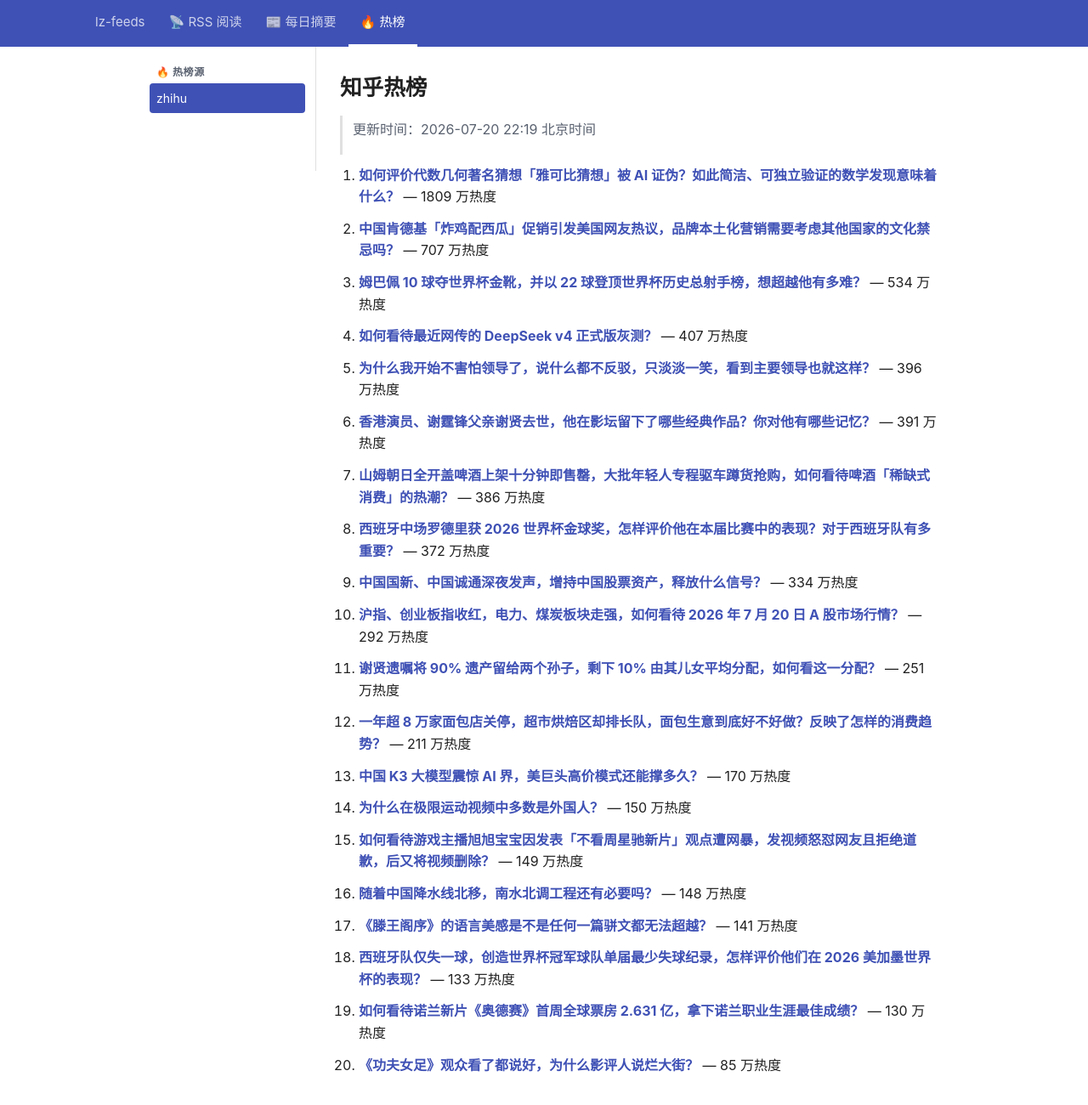
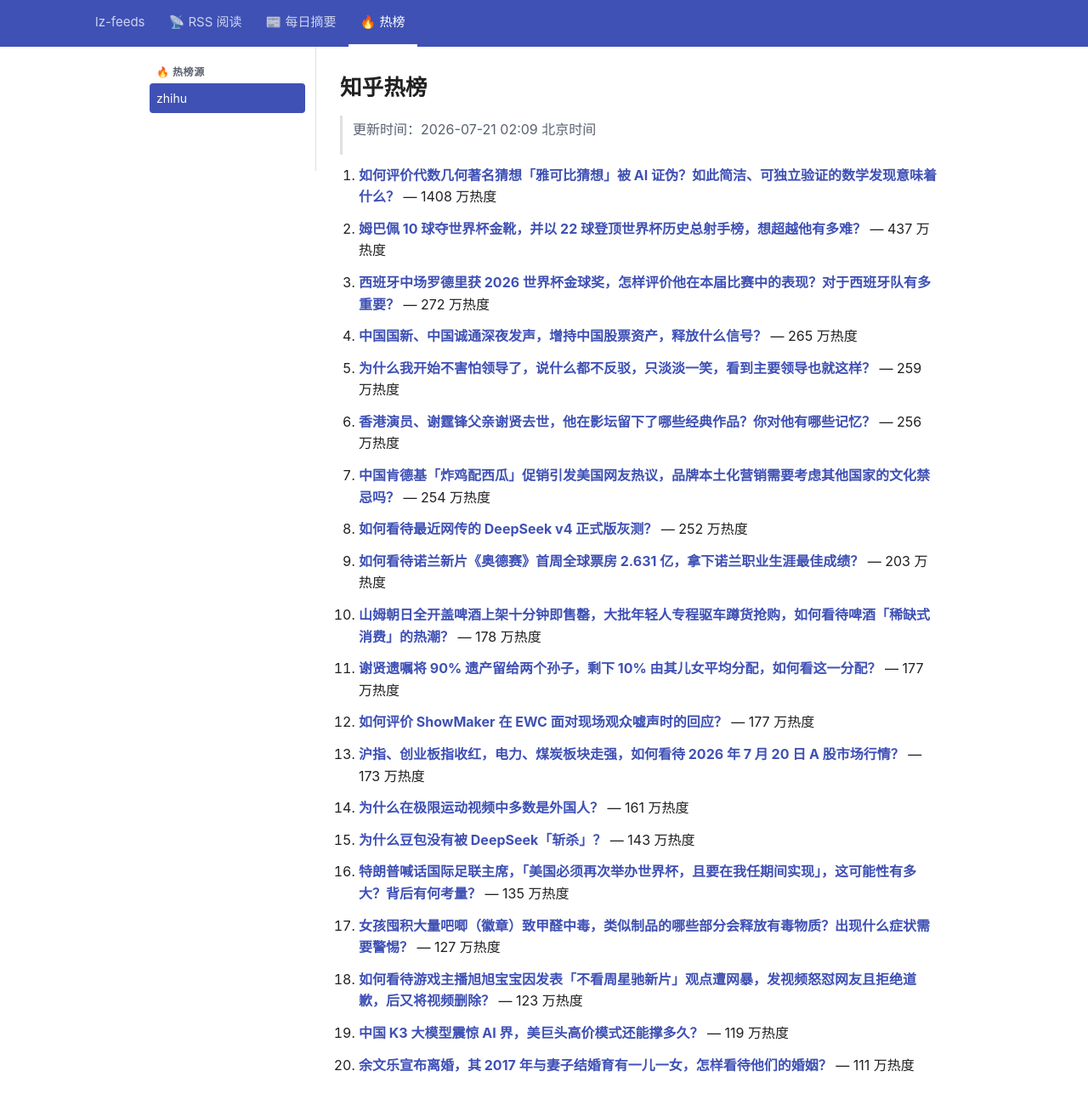
Before and after one commit to lizhang0101/lz-feeds, a Jekyll site: the page built from _hotlist/zhihu.md, in a window 1280 px wide and 1330 px high. Shown: the top 1300 px of the window at 85% size. Built offline with Jekyll 4.4.1, drawn with Linux system fonts in a browser that asks for light colours.

Commit message:
hotlist: 2026-07-20T18:09Z

```diff
--- a/_hotlist/zhihu.md
+++ b/_hotlist/zhihu.md
@@ -1,48 +1,48 @@
 ---
-updated: 2026-07-20 22:19 北京时间
+updated: 2026-07-21 02:09 北京时间
 count: 20
 ---
 
 # 知乎热榜
 
-> 更新时间：2026-07-20 22:19 北京时间
+> 更新时间：2026-07-21 02:09 北京时间
 
-1. **[如何评价代数几何著名猜想「雅可比猜想」被 AI 证伪？如此简洁、可独立验证的数学发现意味着什么？](https://www.zhihu.com/question/2062518030224061737)** — 1809 万热度
+1. **[如何评价代数几何著名猜想「雅可比猜想」被 AI 证伪？如此简洁、可独立验证的数学发现意味着什么？](https://www.zhihu.com/question/2062518030224061737)** — 1408 万热度
 
-2. **[中国肯德基「炸鸡配西瓜」促销引发美国网友热议，品牌本土化营销需要考虑其他国家的文化禁忌吗？](https://www.zhihu.com/question/2062469683769336787)** — 707 万热度
+2. **[姆巴佩 10 球夺世界杯金靴，并以 22 球登顶世界杯历史总射手榜，想超越他有多难？](https://www.zhihu.com/question/2062431941387710588)** — 437 万热度
 
-3. **[姆巴佩 10 球夺世界杯金靴，并以 22 球登顶世界杯历史总射手榜，想超越他有多难？](https://www.zhihu.com/question/2062431941387710588)** — 534 万热度
+3. **[西班牙中场罗德里获 2026 世界杯金球奖，怎样评价他在本届比赛中的表现？对于西班牙队有多重要？](https://www.zhihu.com/question/2062428579145540871)** — 272 万热度
 
-4. **[如何看待最近网传的 DeepSeek v4 正式版灰测？](https://www.zhihu.com/question/2059057378591613636)** — 407 万热度
+4. **[中国国新、中国诚通深夜发声，增持中国股票资产，释放什么信号？](https://www.zhihu.com/question/2062331320521450737)** — 265 万热度
 
-5. **[为什么我开始不害怕领导了，说什么都不反驳，只淡淡一笑，看到主要领导也就这样？](https://www.zhihu.com/question/4714962638)** — 396 万热度
+5. **[为什么我开始不害怕领导了，说什么都不反驳，只淡淡一笑，看到主要领导也就这样？](https://www.zhihu.com/question/4714962638)** — 259 万热度
 
-6. **[香港演员、谢霆锋父亲谢贤去世，他在影坛留下了哪些经典作品？你对他有哪些记忆？](https://www.zhihu.com/question/2062563035739156529)** — 391 万热度
+6. **[香港演员、谢霆锋父亲谢贤去世，他在影坛留下了哪些经典作品？你对他有哪些记忆？](https://www.zhihu.com/question/2062563035739156529)** — 256 万热度
 
-7. **[山姆朝日全开盖啤酒上架十分钟即售罄，大批年轻人专程驱车蹲货抢购，如何看待啤酒「稀缺式消费」的热潮？](https://www.zhihu.com/question/2061761575296546408)** — 386 万热度
+7. **[中国肯德基「炸鸡配西瓜」促销引发美国网友热议，品牌本土化营销需要考虑其他国家的文化禁忌吗？](https://www.zhihu.com/question/2062469683769336787)** — 254 万热度
 
-8. **[西班牙中场罗德里获 2026 世界杯金球奖，怎样评价他在本届比赛中的表现？对于西班牙队有多重要？](https://www.zhihu.com/question/2062428579145540871)** — 372 万热度
+8. **[如何看待最近网传的 DeepSeek v4 正式版灰测？](https://www.zhihu.com/question/2059057378591613636)** — 252 万热度
 
-9. **[中国国新、中国诚通深夜发声，增持中国股票资产，释放什么信号？](https://www.zhihu.com/question/2062331320521450737)** — 334 万热度
+9. **[如何看待诺兰新片《奥德赛》首周全球票房 2.631 亿，拿下诺兰职业生涯最佳成绩？](https://www.zhihu.com/question/2062461673827480992)** — 203 万热度
 
-10. **[沪指、创业板指收红，电力、煤炭板块走强，如何看待 2026 年 7 月 20 日 A 股市场行情？](https://www.zhihu.com/question/2062469292113891730)** — 292 万热度
+10. **[山姆朝日全开盖啤酒上架十分钟即售罄，大批年轻人专程驱车蹲货抢购，如何看待啤酒「稀缺式消费」的热潮？](https://www.zhihu.com/question/2061761575296546408)** — 178 万热度
 
-11. **[谢贤遗嘱将 90% 遗产留给两个孙子，剩下 10% 由其儿女平均分配，如何看这一分配？](https://www.zhihu.com/question/2062582137845278413)** — 251 万热度
+11. **[谢贤遗嘱将 90% 遗产留给两个孙子，剩下 10% 由其儿女平均分配，如何看这一分配？](https://www.zhihu.com/question/2062582137845278413)** — 177 万热度
 
-12. **[一年超 8 万家面包店关停，超市烘焙区却排长队，面包生意到底好不好做？反映了怎样的消费趋势？](https://www.zhihu.com/question/2062293737414160723)** — 211 万热度
+12. **[如何评价 ShowMaker 在 EWC 面对现场观众嘘声时的回应？](https://www.zhihu.com/question/2062508338517169153)** — 177 万热度
 
-13. **[中国 K3 大模型震惊 AI 界，美巨头高价模式还能撑多久？](https://www.zhihu.com/question/2061405940272960418)** — 170 万热度
+13. **[沪指、创业板指收红，电力、煤炭板块走强，如何看待 2026 年 7 月 20 日 A 股市场行情？](https://www.zhihu.com/question/2062469292113891730)** — 173 万热度
 
-14. **[为什么在极限运动视频中多数是外国人？](https://www.zhihu.com/question/37668903)** — 150 万热度
+14. **[为什么在极限运动视频中多数是外国人？](https://www.zhihu.com/question/37668903)** — 161 万热度
 
-15. **[如何看待游戏主播旭旭宝宝因发表「不看周星驰新片」观点遭网暴，发视频怒怼网友且拒绝道歉，后又将视频删除？](https://www.zhihu.com/question/2062096553184120966)** — 149 万热度
+15. **[为什么豆包没有被 DeepSeek「斩杀」？](https://www.zhihu.com/question/2061575313973416591)** — 143 万热度
 
-16. **[随着中国降水线北移，南水北调工程还有必要吗？](https://www.zhihu.com/question/1965460526583777091)** — 148 万热度
+16. **[特朗普喊话国际足联主席，「美国必须再次举办世界杯，且要在我任期间实现」，这可能性有多大？背后有何考量？](https://www.zhihu.com/question/2062557149230903440)** — 135 万热度
 
-17. **[《滕王阁序》的语言美感是不是任何一篇骈文都无法超越？](https://www.zhihu.com/question/37521722)** — 141 万热度
+17. **[女孩囤积大量吧唧（徽章）致甲醛中毒，类似制品的哪些部分会释放有毒物质？出现什么症状需要警惕？](https://www.zhihu.com/question/2061953789863654753)** — 127 万热度
 
-18. **[西班牙队仅失一球，创造世界杯冠军球队单届最少失球纪录，怎样评价他们在 2026 美加墨世界杯的表现？](https://www.zhihu.com/question/2062433435608506955)** — 133 万热度
+18. **[如何看待游戏主播旭旭宝宝因发表「不看周星驰新片」观点遭网暴，发视频怒怼网友且拒绝道歉，后又将视频删除？](https://www.zhihu.com/question/2062096553184120966)** — 123 万热度
 
-19. **[如何看待诺兰新片《奥德赛》首周全球票房 2.631 亿，拿下诺兰职业生涯最佳成绩？](https://www.zhihu.com/question/2062461673827480992)** — 130 万热度
+19. **[中国 K3 大模型震惊 AI 界，美巨头高价模式还能撑多久？](https://www.zhihu.com/question/2061405940272960418)** — 119 万热度
 
-20. **[《功夫女足》观众看了都说好，为什么影评人说烂大街？](https://www.zhihu.com/question/2061061982518764560)** — 85 万热度
+20. **[余文乐宣布离婚，其 2017 年与妻子结婚育有一儿一女，怎样看待他们的婚姻？](https://www.zhihu.com/question/2062540964820772002)** — 111 万热度
```
